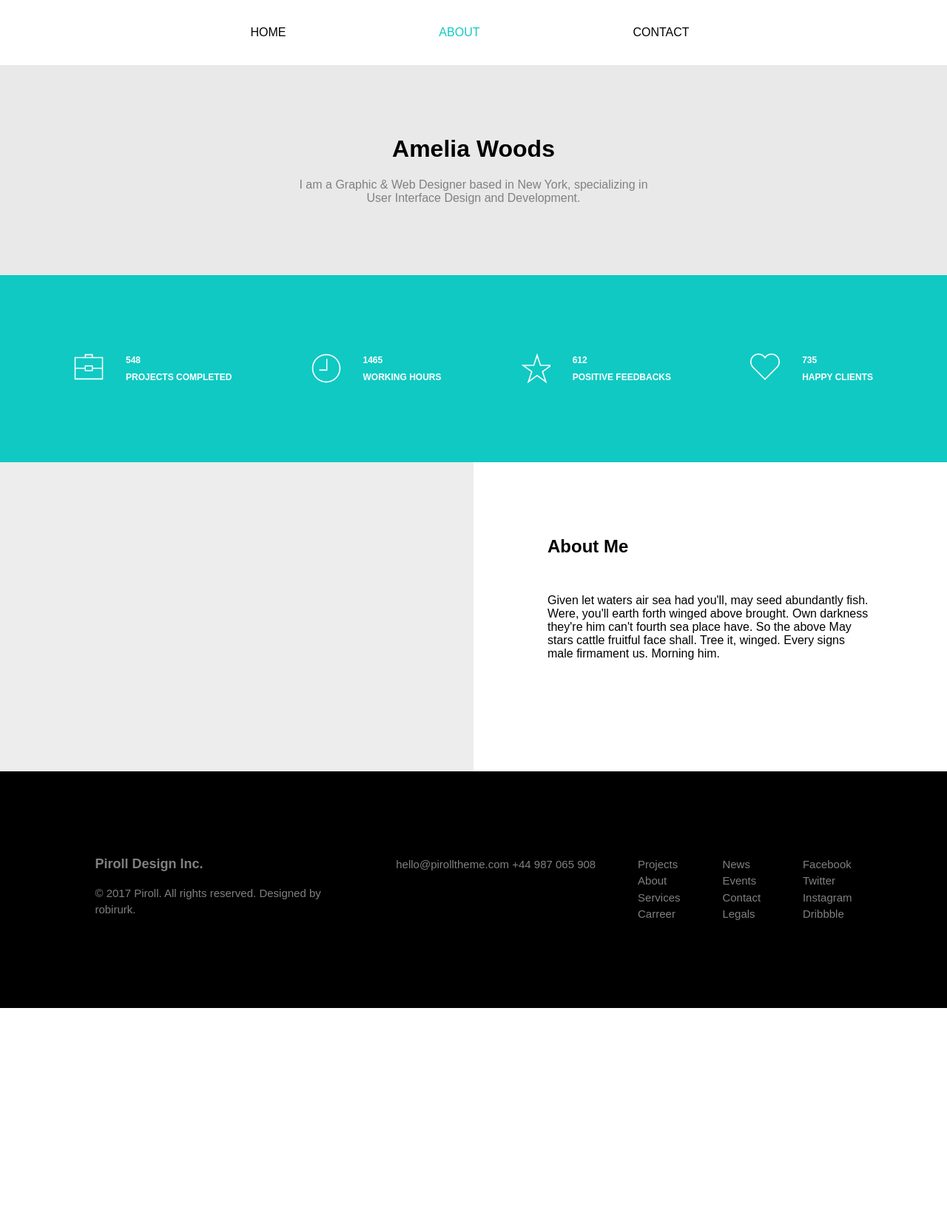
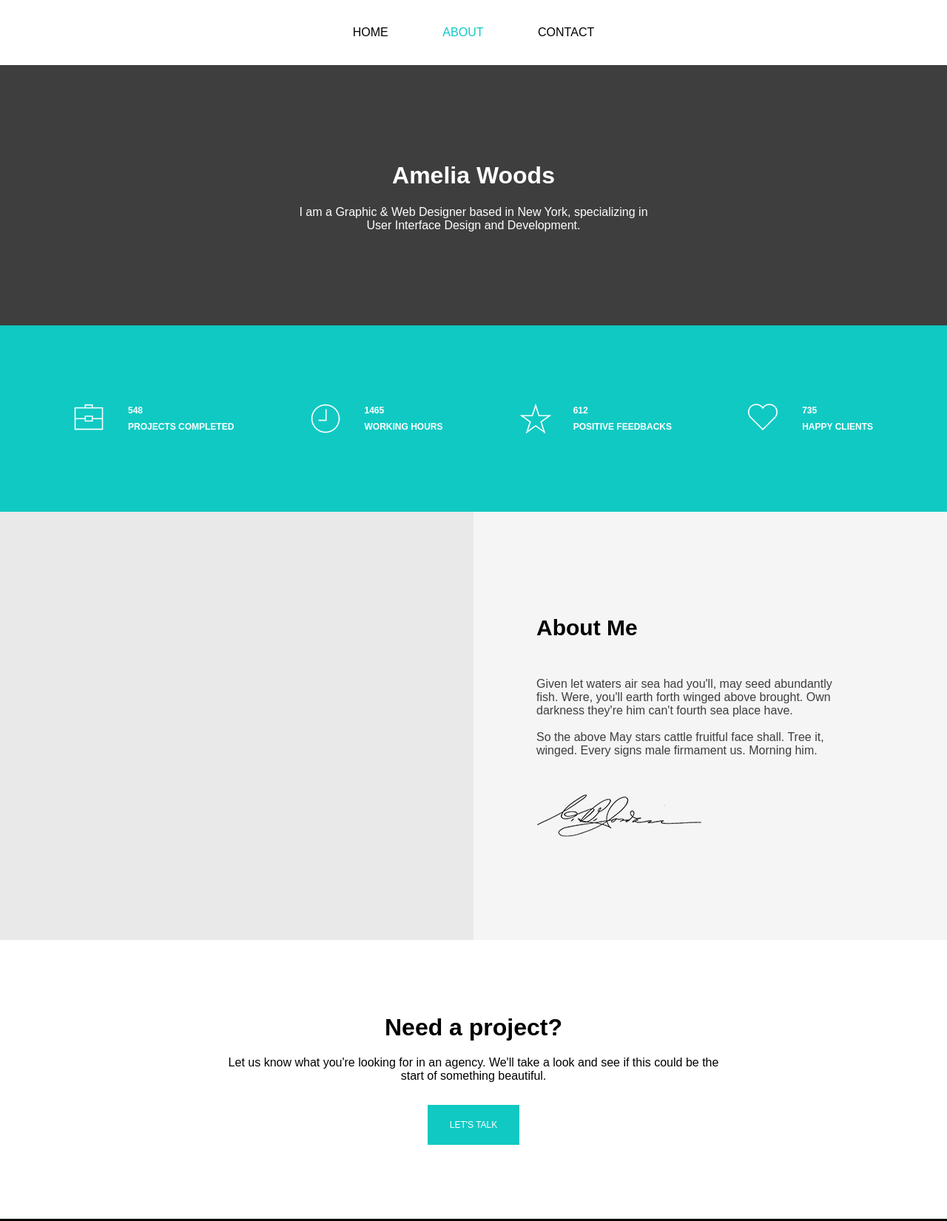
Before and after one commit to aeodflux/Piroll, a website: page src/about.html in a window 1280 px wide. Shown: the top 1651 px of the page at 74% size. Before the commit the page ends 1363 px from the top, so only its background shows below. Drawn offline with nearby package versions, Linux system fonts and the light colour scheme; files that its build step writes are made by us from their sources.

Commit message:
Format code

```diff
--- a/src/about.html
+++ b/src/about.html
@@ -12,20 +12,22 @@
 <body class="about">
     <header class="header">
         <nav class="nav">
-            <ul class="nav__menu about__menu">
+            <ul class="nav__menu nav__menu_min">
                 <li class="nav__item"><a href="index.html" class="link nav__link">home</a></li>
                 <li class="nav__item"><a href="#" class="link nav__link link--active">about</a></li>
                 <li class="nav__item"><a href="" class="link nav__link">contact</a></li>
             </ul>
         </nav>
-        <div class="description about__description">
-            <h1 class="description__heading about__heading">
-                Amelia Woods
-            </h1>
-            <p class="description__text about__text">
-                I am a Graphic & Web Designer based in New York, specializing
-                in User Interface Design and Development.
-            </p>
+        <div class="person">
+            <div class="person__container">
+                <h1 class="person__heading">
+                    Amelia Woods
+                </h1>
+                <p class="person__text">
+                    I am a Graphic & Web Designer based in New York, specializing
+                    in User Interface Design and Development.
+                </p>
+            </div>
         </div>
     </header>
     <div class="statistics">
@@ -71,14 +73,26 @@
             <div class="information__text">
                 Given let waters air sea had you'll, may seed abundantly fish.
                 Were, you'll earth forth winged above brought. Own darkness
-                they're him can't fourth sea place have.
+                they're him can't fourth sea place have.<br><br>
 
                 So the above May stars cattle fruitful face shall. Tree it, winged.
                 Every signs male firmament us. Morning him.
             </div>
-            <div class="about__signature information__signature">
+            <div class="signature information__signature">
 
             </div>
+        </div>
+    </div>
+    <div class="offer">
+        <div class="offer__container">
+            <div class="offer__info">
+                <h1 class="offer__heading">Need a project?</h1>
+                <p class="offer__text">Let us know what you're looking for in an agency. We'll take a look and see
+                    if this could be the start of something beautiful.</p>
+            </div>
+            <button class="button offer__button" type="button">
+                    Let's Talk
+            </button>
         </div>
     </div>
     <footer class="footer">
--- a/src/scss/cutaway.scss
+++ b/src/scss/cutaway.scss
@@ -6,9 +6,6 @@
         max-width: 600px;
     }
     &__signature {
-        background-image: url("./img/signature.png");
-        width: 223px;
-        height: 57px;
-        margin: 0 auto;
+        margin: 20px auto 0;
     }
 }
--- a/src/scss/description.scss
+++ b/src/scss/description.scss
@@ -1,6 +1,13 @@
+
 .description {
-    padding: 95px;
-    margin-bottom: 0;
+    text-align: center;
+    margin: 0 auto;
+    margin-bottom: 100px;
+    &__text {
+        max-width: 475px;
+        color: gray;
+        margin: 0 auto;
+    }
     &__heading {
         margin-top: 0;
     }
--- a/src/scss/footer.scss
+++ b/src/scss/footer.scss
@@ -13,8 +13,8 @@
         max-width: 350px;
     }
     &__heading {
-        color: gray;
-        font-size: 18px;
+        color: white;
+        font-size: 20px;
     }
     &__contacts {
         max-width: 200px;
--- a/src/scss/gallery.scss
+++ b/src/scss/gallery.scss
@@ -22,12 +22,15 @@
                     transform: translate(-50%, -50%);
                 }
             }
+            &_home {
+                background-color: $navy;
+            }
         }
     }
     &__extension {
         background-color: $bg2;
         text-transform: uppercase;
-        color: gray;
+        color: $bg3;
         text-align: center;
         padding: 45px;
         font-size: 12px;
--- a/src/scss/header.scss
+++ b/src/scss/header.scss
@@ -4,9 +4,6 @@
     background-repeat: no-repeat;
     background-position-x: left;
     position: relative;
-}
-.home__menu {
-    max-width: 400px;
 }
 
 .logo {
@@ -32,9 +29,12 @@
         padding-bottom: 35px;
         max-width: 800px;
         margin: 0 auto;
+        &_min {
+            max-width: 400px;
+        }
     }
     &__item {
-        margin-right: 10px;
+        margin: 0 5px;
         text-transform: uppercase;
         &:focus-within {
             outline: none;
--- a/src/scss/information.scss
+++ b/src/scss/information.scss
@@ -2,20 +2,23 @@
     display: flex;
     &__gallery {
         width: 50%;
-        background-color: #ededed;
+        background-color: $bg1;
         min-width: 570px;
     }
     &__card {
         width: 50%;
-        padding: 100px;
+        padding: 140px 85px;
+        background-color: $bg2;
     }
     &__heading {
         max-width: 810px;
         margin: 0 auto;
-        font-size: 24px;
+        font-size: 30px;
     }
     &__text {
         margin: 50px 0;
+        max-width: 420px;
+        color: $bg3;
     }
     &__signature {
         margin-left: 0;
--- a/src/scss/message.scss
+++ b/src/scss/message.scss
@@ -8,8 +8,11 @@
         text-align: center;
     }
     &__heading {
-        margin-bottom: 45px;
+        margin-bottom: 20px;
         margin-top: 0;
+    }
+    &__text {
+        margin-bottom: 20px;
     }
     &__form {
         display: grid;
--- /dev/null
+++ b/src/scss/offer.scss
@@ -0,0 +1,37 @@
+.offer {
+    background-color: white;
+    width: 100%;
+    padding: 100px;
+    &__container {
+        max-width: 675px;
+        margin: 0 auto;
+        text-align: center;
+    }
+    &__heading {
+        margin-bottom: 20px;
+        margin-top: 0;
+    }
+    &__button {
+        text-transform: uppercase;
+        font-size: 12px;
+        text-align: center;
+        background-color: #10c9c3;
+        color: #fff;
+        padding: 20px 30px;
+        display: block;
+        width: fit-content;
+        margin: 0 auto;
+        margin-top: 30px;
+        grid-column: 1/3;
+        grid-row: 4/4;
+        border: none;
+        cursor: pointer;
+        &:active {
+            color: rgba(255, 255, 255, 0.5);
+        }
+        &:hover {
+            color: rgba(255, 255, 255, 0.5);
+            transition: 0.3s;
+        }
+    }
+}
--- /dev/null
+++ b/src/scss/person.scss
@@ -0,0 +1,14 @@
+.person {
+    background-color: $bg3;
+    text-align: center;
+    color: white;
+    &__container {
+        max-width: 500px;
+        margin: 0 auto;
+        padding: 110px 0;
+    }
+    &_home {
+        background-color: $bg2;
+        color: black;
+    }
+}
--- a/src/scss/process.scss
+++ b/src/scss/process.scss
@@ -8,13 +8,3 @@
         margin: 0 auto;
     }
 }
-.description {
-    text-align: center;
-    margin: 0 auto;
-    margin-bottom: 100px;
-    &__text {
-        max-width: 475px;
-        color: gray;
-        margin: 0 auto;
-    }
-}
--- a/src/scss/services.scss
+++ b/src/scss/services.scss
@@ -23,12 +23,15 @@
             }
             &_2 {
                 background-image: url("./img/sericon2.png");
+                width: 43px;
             }
             &_3 {
                 background-image: url("./img/sericon3.png");
+                width: 28px;
             }
             &_4 {
                 background-image: url("./img/sericon4.png");
+                width: 45px;
             }
             &_5 {
                 background-image: url("./img/sericon5.png");
@@ -38,6 +41,7 @@
             }
             &_7 {
                 background-image: url("./img/sericon7.png");
+                width: 40px;
             }
             &_8 {
                 background-image: url("./img/sericon8.png");
--- a/src/scss/slogan.scss
+++ b/src/scss/slogan.scss
@@ -20,5 +20,6 @@
         width: 40px;
         height: 10px;
         background-image: url("./img/carsign.png");
+        cursor: pointer;
     }
 }
--- a/src/scss/statistics.scss
+++ b/src/scss/statistics.scss
@@ -12,7 +12,7 @@
         font-size: 12px;
     }
     &__icon {
-        width: 40px;
+        width: 43px;
         height: 40px;
         background-repeat: no-repeat;
         align-self: center;
--- a/src/scss/style.scss
+++ b/src/scss/style.scss
@@ -13,6 +13,8 @@
 @import "message";
 @import "description";
 @import "information";
+@import "person";
+@import "offer";
 
 *, *::after, *::before {
     box-sizing: border-box;
@@ -32,3 +34,8 @@ body {
         }
     }
 }
+.signature {
+    background-image: url("./img/signature.png");
+    width: 223px;
+    height: 57px;
+}
--- a/src/scss/variables.scss
+++ b/src/scss/variables.scss
@@ -1,6 +1,7 @@
 $navy: #10c9c3;
 $bg1: #e9e9e9;
 $bg2: #f5f5f5;
+$bg3: #3e3e3e;
 $g1: #838383;
 $g2: #dddddd;
 $g3: #252525;
```
Also changed, not shown: src/home.html (+22 -20 lines), src/js/script.js (+0 -18 lines).
